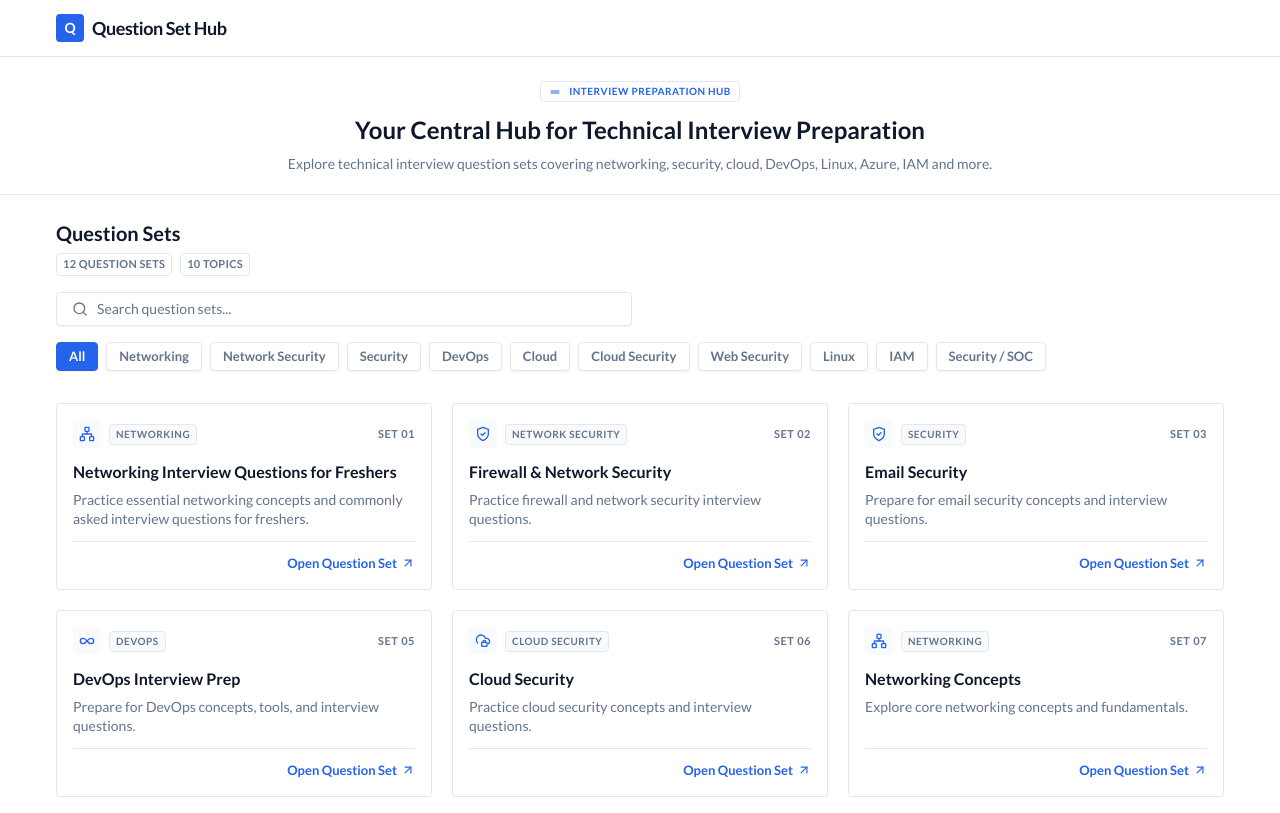
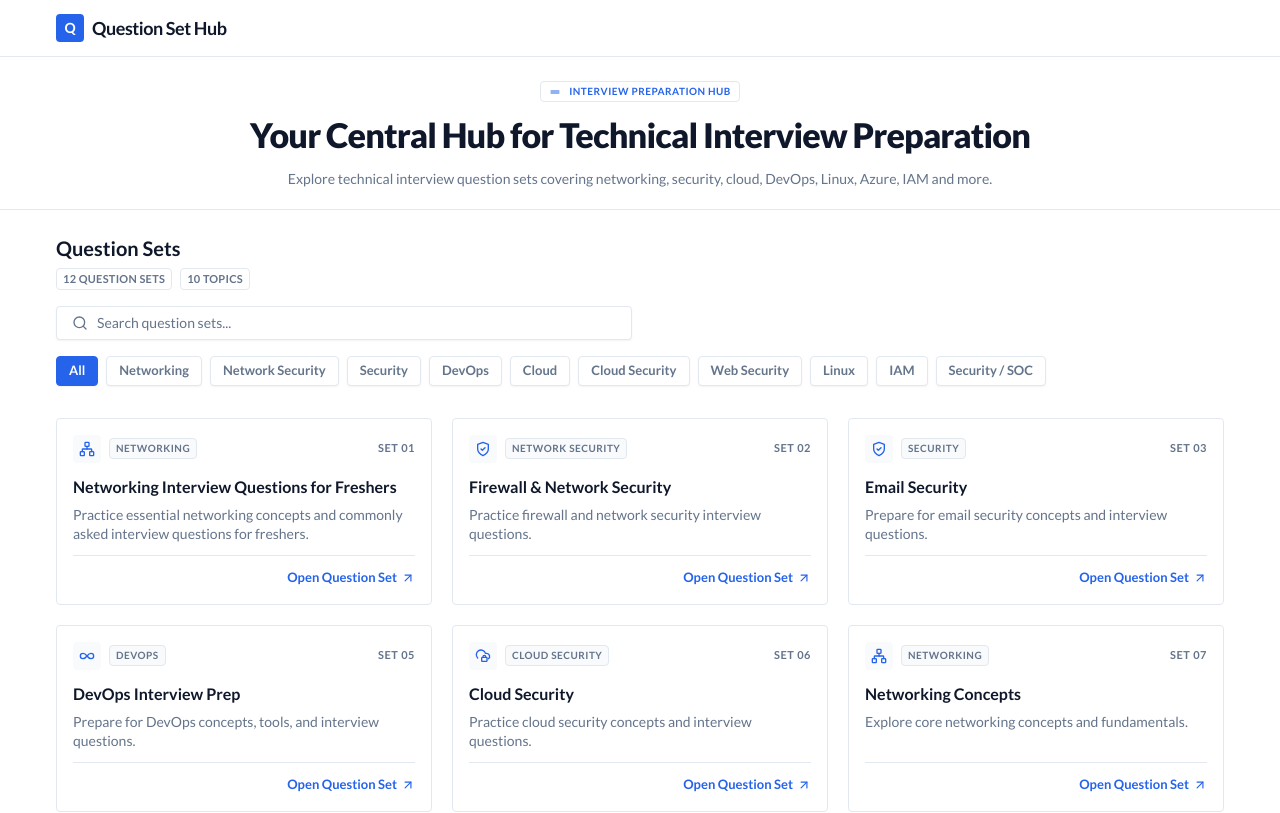
Before and after one commit to Nirmalakhadka18/Question_Set_Hub, a React (Vite) app: page / in a window 1280 px wide. Shown: the top 813 px of the page. Built offline with nearby package versions, Linux system fonts and the light colour scheme.

Commit message:
Polish hero heading typography

```diff
--- a/src/components/Hero.tsx
+++ b/src/components/Hero.tsx
@@ -8,7 +8,7 @@ export default function Hero() {
           INTERVIEW PREPARATION HUB
         </div>
 
-        <h1 className="max-w-[1000px] text-xl font-bold text-[var(--fg)] sm:text-2xl mb-2">
+        <h1 className="max-w-[1000px] text-2xl font-extrabold tracking-tight text-[var(--fg)] sm:text-[28px] lg:text-[34px] leading-tight mb-3">
           Your Central Hub for Technical Interview Preparation
         </h1>
 
```
